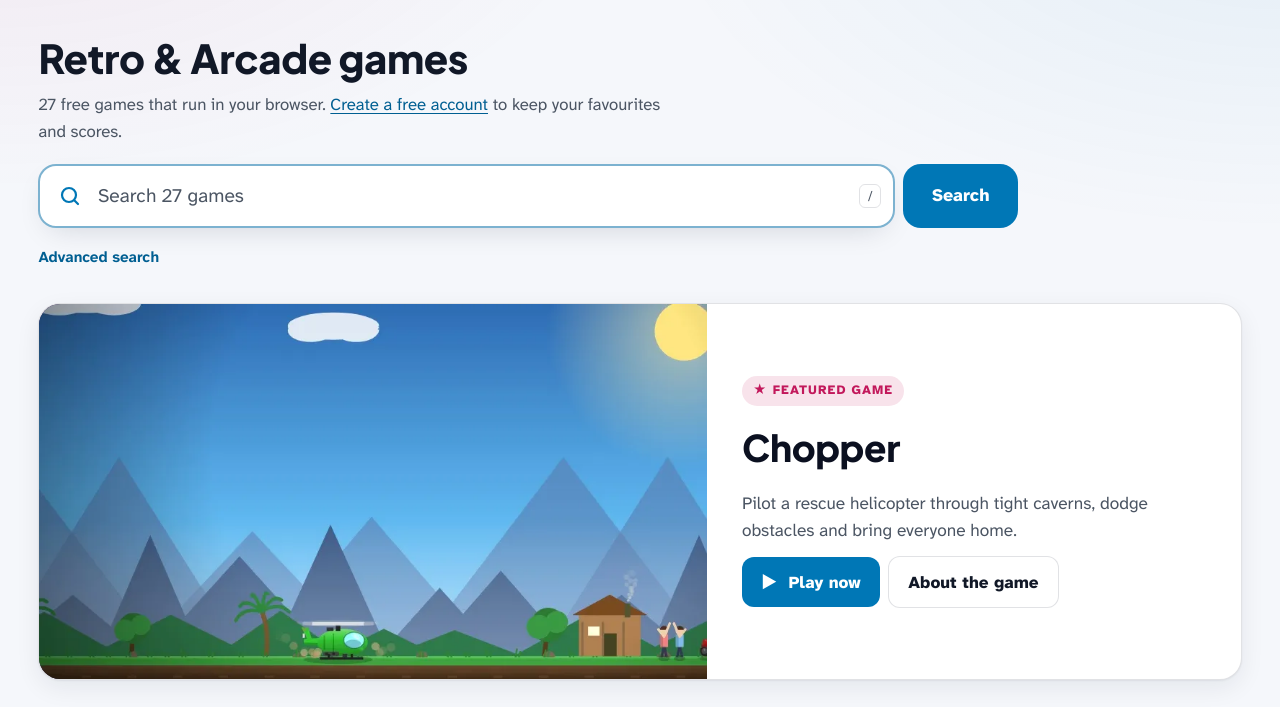
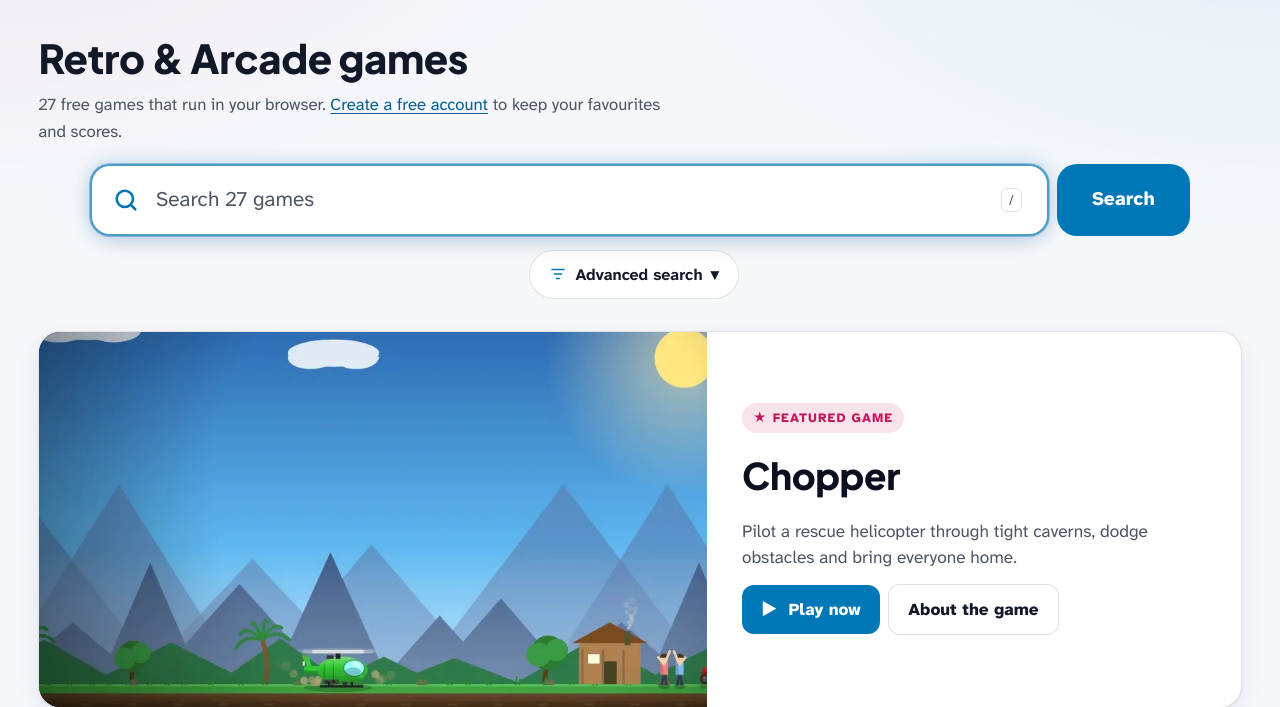
Before and after one commit to nikniq/nq-website, a Laravel app: page /auth/ in a window 1280 px wide. Shown: the part 77-784 px from the top of the page. Run offline with Laravel 12, Linux system fonts and the light colour scheme; data comes from the database, SQL or seed files in the repository; tables that the repository leaves empty hold one stand-in row (values such as "Sample post").

Commit message:
Search: larger centred bar with glow ring on desktop; Advanced search as a filter button with active-option count and chips
Co-Authored-By: Claude Opus 5.5 <noreply@anthropic.com>

```diff
--- a/public_html/css/site.css
+++ b/public_html/css/site.css
@@ -631,3 +631,48 @@ body.is-admin main .panel { max-width:920px; box-sizing:border-box; }
 :root[data-calm="1"] .card:hover, :root[data-calm="1"] .card:focus-within {
   box-shadow:0 0 0 2px color-mix(in srgb, var(--accent-2) 60%, transparent), 0 0 16px color-mix(in srgb, var(--accent-2) 25%, transparent);
 }
+
+/* ===== Prominent search with glow ring; Advanced search button ===== */
+.searchbar input {
+  border-color:color-mix(in srgb, var(--accent-2) 65%, var(--line));
+  box-shadow:0 0 0 1px color-mix(in srgb, var(--accent-2) 35%, transparent),
+    0 0 18px 2px color-mix(in srgb, var(--accent-2) 22%, transparent),
+    0 10px 30px -12px var(--shadow);
+  transition:box-shadow .2s ease, border-color .2s ease;
+}
+.searchbar input:hover { border-color:var(--accent-2); }
+.searchbar input:focus {
+  border-color:var(--accent-2);
+  box-shadow:0 0 0 4px color-mix(in srgb, var(--accent-2) 30%, transparent),
+    0 0 30px 6px color-mix(in srgb, var(--accent-2) 35%, transparent),
+    0 0 60px 10px color-mix(in srgb, var(--accent) 18%, transparent),
+    0 10px 30px -12px var(--shadow);
+}
+.adv-search { margin-top:.9rem; display:flex; flex-wrap:wrap; align-items:center; gap:.5rem .75rem; }
+.adv-search > .adv-body { flex-basis:100%; }
+.adv-search summary.adv-toggle { list-style:none; display:inline-flex; align-items:center; gap:.5rem; padding:.55rem 1rem; font-size:.95rem; color:var(--text); border:1px solid var(--line); border-radius:999px; cursor:pointer; }
+.adv-search summary.adv-toggle::-webkit-details-marker { display:none; }
+.adv-search summary.adv-toggle svg { color:var(--accent-2); }
+.adv-search summary.adv-toggle:hover, .adv-search[open] summary.adv-toggle { border-color:var(--accent-2); box-shadow:0 0 0 3px color-mix(in srgb, var(--accent-2) 20%, transparent); }
+.adv-caret { transition:transform .2s; } .adv-search[open] .adv-caret { transform:rotate(180deg); }
+.adv-count { background:var(--accent-2); color:var(--btn-text, #fff); border-radius:999px; font-size:.8rem; font-weight:800; min-width:1.4em; padding:0 .4em; text-align:center; }
+.adv-active { display:inline-flex; gap:.4rem; flex-wrap:wrap; }
+.adv-active .chip { font-size:.85rem; padding:.25rem .7rem; }
+.adv-body label { padding:.45rem .7rem; border:1px solid var(--line); border-radius:10px; background:var(--bg); }
+.adv-body label:has(input:checked) { border-color:var(--accent-2); background:color-mix(in srgb, var(--accent-2) 12%, var(--bg)); font-weight:700; }
+@media (min-width:1024px) {
+  .search-wrap { max-width:1100px; margin-inline:auto; margin-bottom:2rem; }
+  .searchbar input, .searchbar .btn { height:72px; }
+  .searchbar input { font-size:1.3rem; padding-left:4rem; border-radius:20px; }
+  .searchbar svg { left:1.4rem; width:28px; height:28px; }
+  .searchbar .btn { border-radius:20px; font-size:1.2rem; padding:0 2.2rem; }
+  .adv-search { justify-content:center; }
+  .adv-search summary.adv-toggle { font-size:1rem; padding:.65rem 1.2rem; }
+}
+:root[data-calm="1"] .searchbar input:focus { box-shadow:0 0 0 4px color-mix(in srgb, var(--accent-2) 30%, transparent); }
+.adv-row { display:flex; flex-wrap:wrap; align-items:flex-start; gap:.5rem .75rem; margin-top:.9rem; }
+.adv-row .adv-search { margin:0; flex:1 1 100%; }
+.adv-row .adv-active { order:-1; display:none; }
+.adv-row:has(.adv-search:not([open])) .adv-search { flex:0 0 auto; }
+.adv-row:has(.adv-search:not([open])) .adv-active { order:0; display:inline-flex; align-self:center; }
+@media (min-width:1024px) { .adv-row { justify-content:center; } .searchbar kbd { right:10.5rem; } }
--- a/resources/views/games/index.blade.php
+++ b/resources/views/games/index.blade.php
@@ -31,8 +31,15 @@
         @foreach(['genre', 'featured', 'dementia', 'favourites', 'sort'] as $keep)
             @if(!empty($filters[$keep]))<input type="hidden" name="{{ $keep }}" value="{{ $filters[$keep] === true ? 1 : $filters[$keep] }}">@endif
         @endforeach
+        @php($advCount = ($filters['in'] ? 1 : 0) + ($filters['match'] ? 1 : 0))
+        <div class="adv-row">
         <details class="adv-search" @if($filters['in'] || $filters['match']) open @endif>
-            <summary>{{ __('Advanced search') }}</summary>
+            <summary class="btn ghost adv-toggle">
+                <svg aria-hidden="true" width="18" height="18" viewBox="0 0 24 24" fill="none" stroke="currentColor" stroke-width="2.2" stroke-linecap="round"><path d="M4 6h16M7 12h10M10 18h4"/></svg>
+                {{ __('Advanced search') }}
+                @if($advCount)<span class="adv-count">{{ $advCount }}</span>@endif
+                <span class="adv-caret" aria-hidden="true">▾</span>
+            </summary>
             <div class="adv-body">
                 <fieldset>
                     <legend>{{ __('Search in') }}</legend>
@@ -56,6 +63,13 @@
                 </div>
             </div>
         </details>
+        @if($advCount)
+            <span class="adv-active">
+                @if($filters['in'] === 'name')<span class="chip on">{{ __('Names only') }}</span>@endif
+                @if($filters['match'] === 'any')<span class="chip on">{{ __('Any word') }}</span>@endif
+            </span>
+        @endif
+        </div>
     </form>
 
     @if($spotlight)
```
